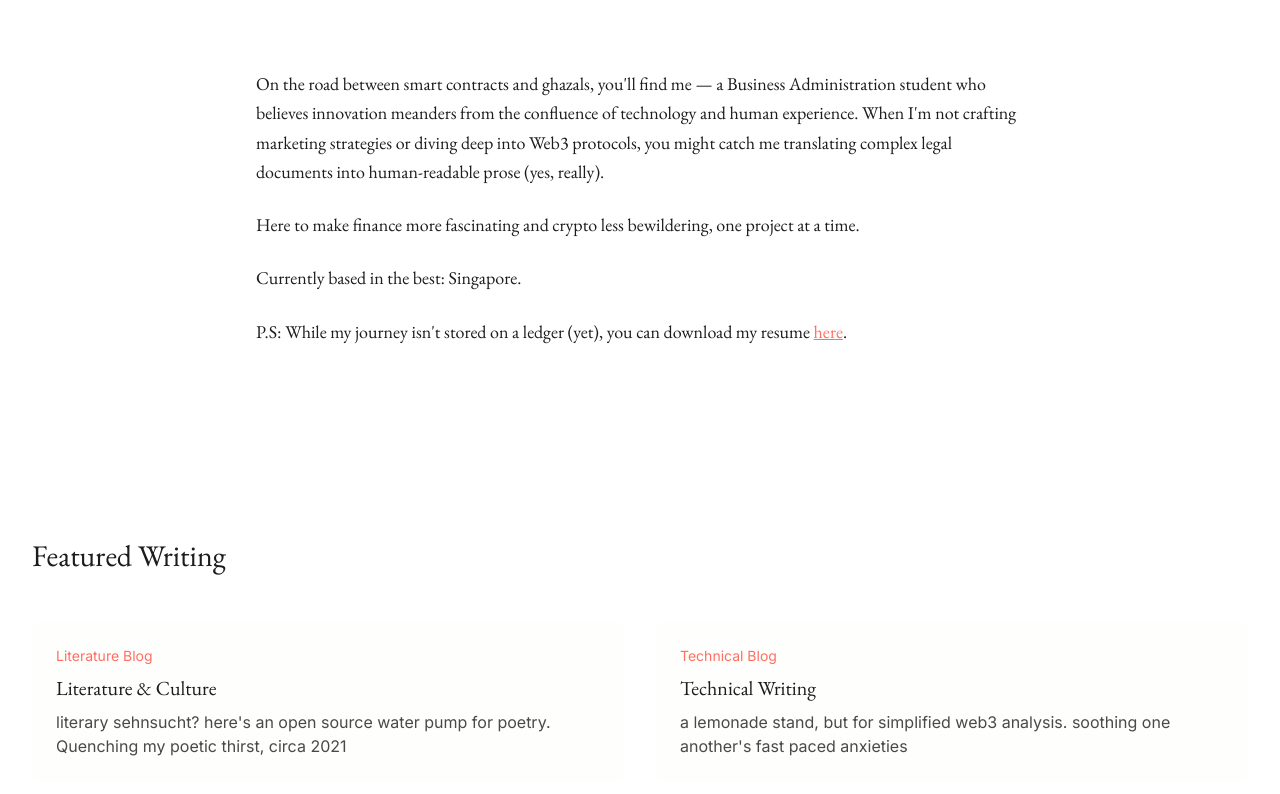
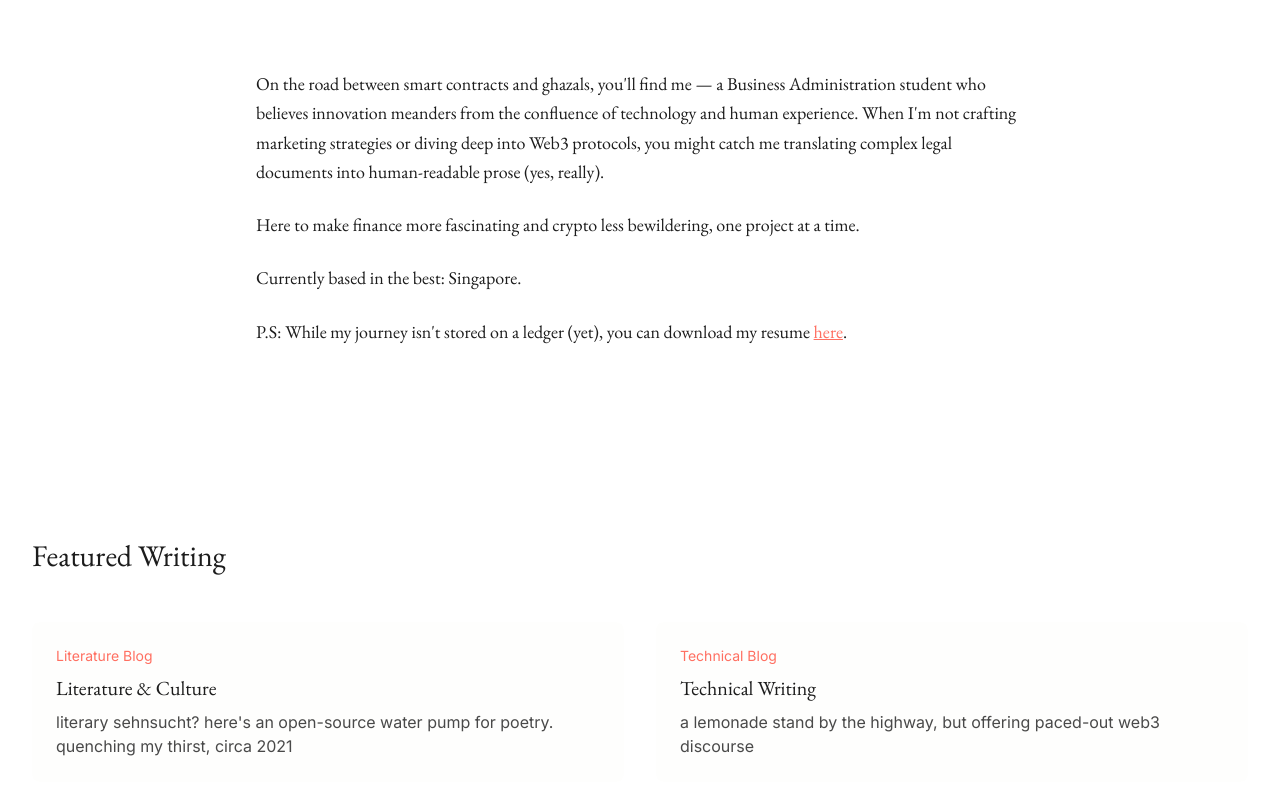
Before and after one commit to rakshew/portfolio, a React (Vite) app: page / in a window 1280 px wide. Shown: the part 1207-2001 px from the top of the page. Built offline with nearby package versions, Linux system fonts and the light colour scheme.

Commit message:
Update Articles.tsx

```diff
--- a/src/components/Articles.tsx
+++ b/src/components/Articles.tsx
@@ -4,13 +4,13 @@ export const Articles = () => {
   const blogs = [
     {
       title: "Literature & Culture",
-      description: "literary sehnsucht? here's an open source water pump for poetry. Quenching my poetic thirst, circa 2021",
+      description: "literary sehnsucht? here's an open-source water pump for poetry. quenching my thirst, circa 2021",
       url: "https://kumizh.substack.com/welcome",
       type: "Literature Blog"
     },
     {
       title: "Technical Writing",
-      description: "a lemonade stand, but for simplified web3 analysis. soothing one another's fast paced anxieties",
+      description: "a lemonade stand by the highway, but offering paced-out web3 discourse",
       url: "https://mirror.xyz/0x832397b6B371905402F7aA50340dabD1f8Ebb656",
       type: "Technical Blog"
     }
```
